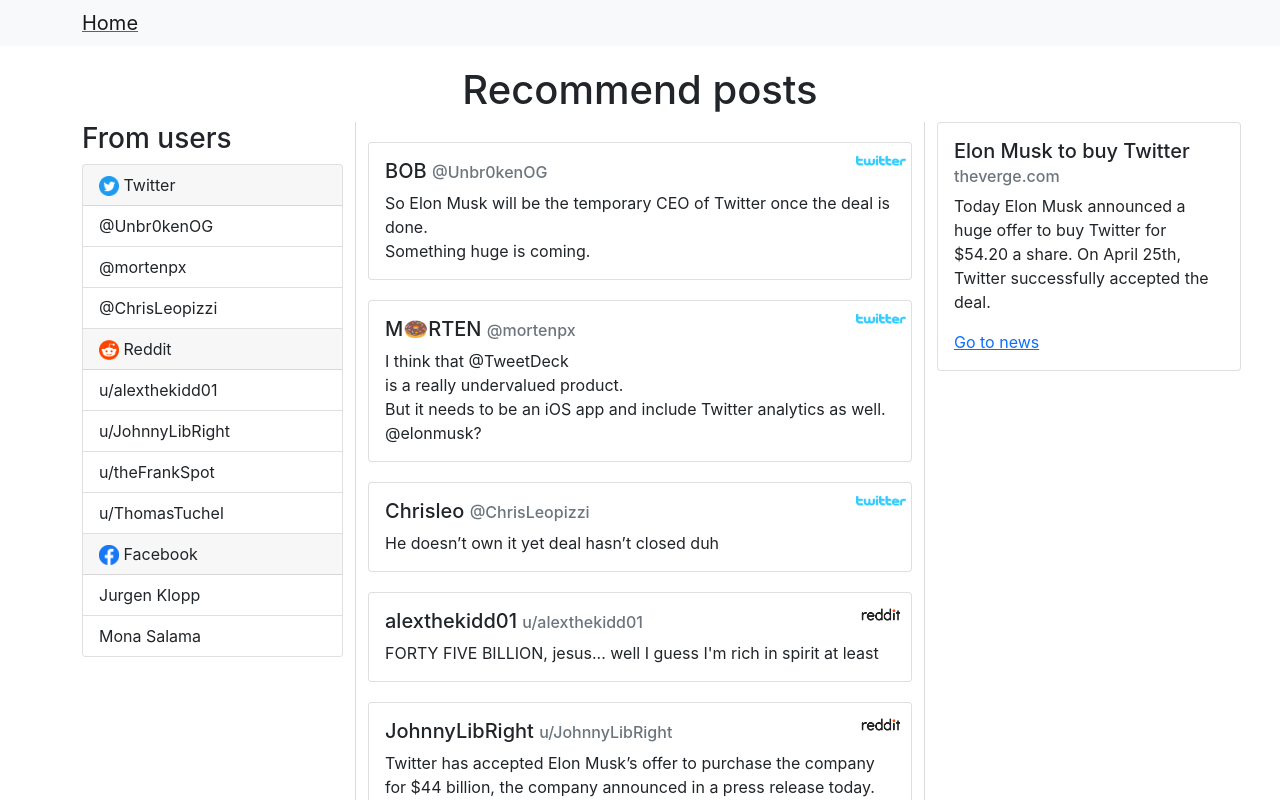
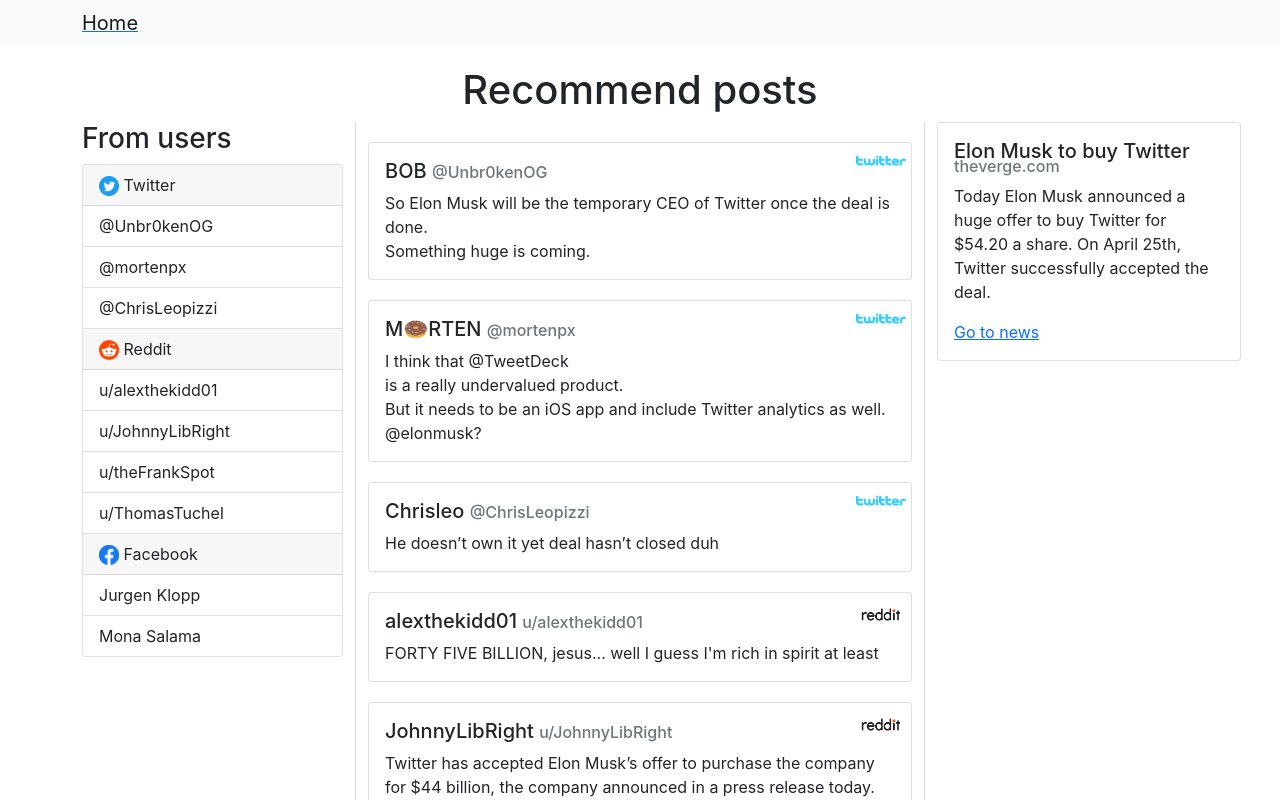
Before and after one commit to novda/hse-thesis-work-dev, a React (Create React App) app: page /recommends in a window 1280 px wide. Shown: the top 800 px of the page. Built offline with nearby package versions, Linux system fonts and the light colour scheme.

Commit message:
added text-muted margin

```diff
--- a/src/components/MainPage.scss
+++ b/src/components/MainPage.scss
@@ -73,3 +73,9 @@
     }
   }
 }
+
+
+
+.text-muted {
+  margin-top: -0.9em;
+}
```
